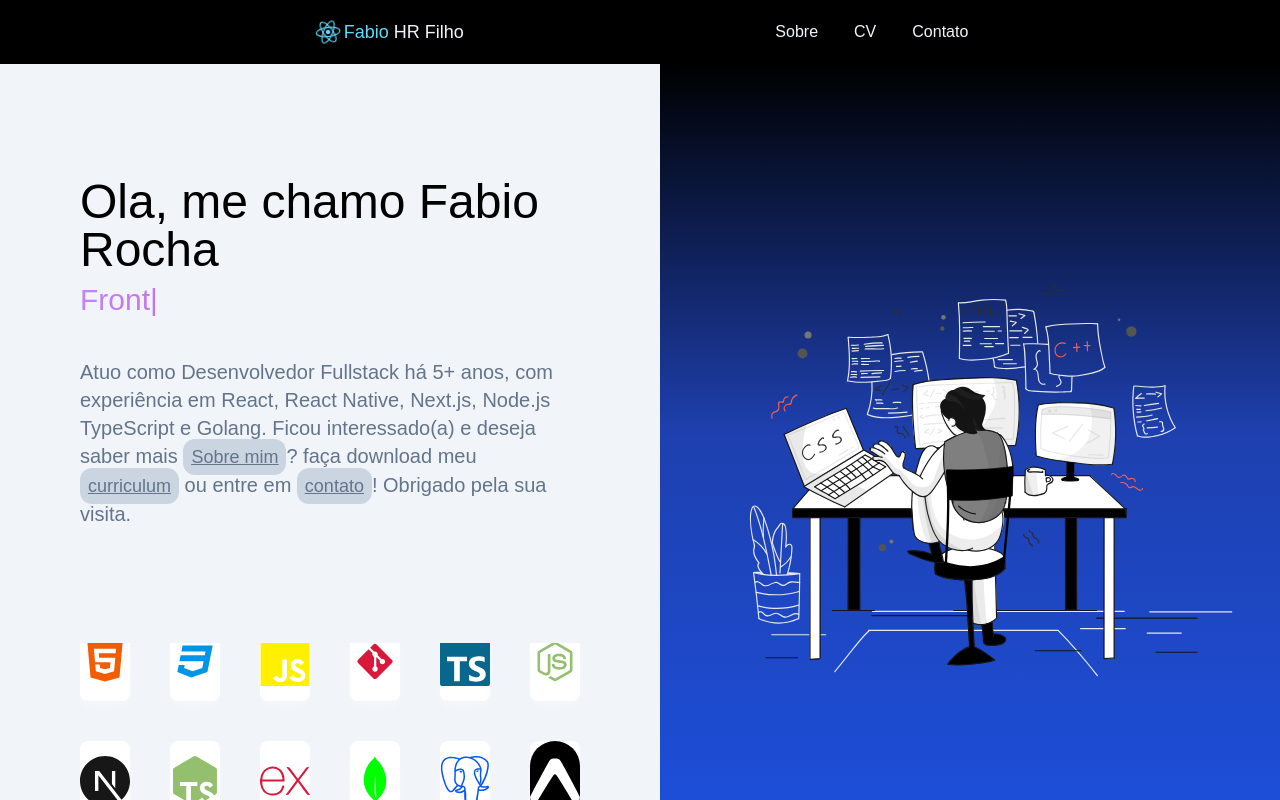
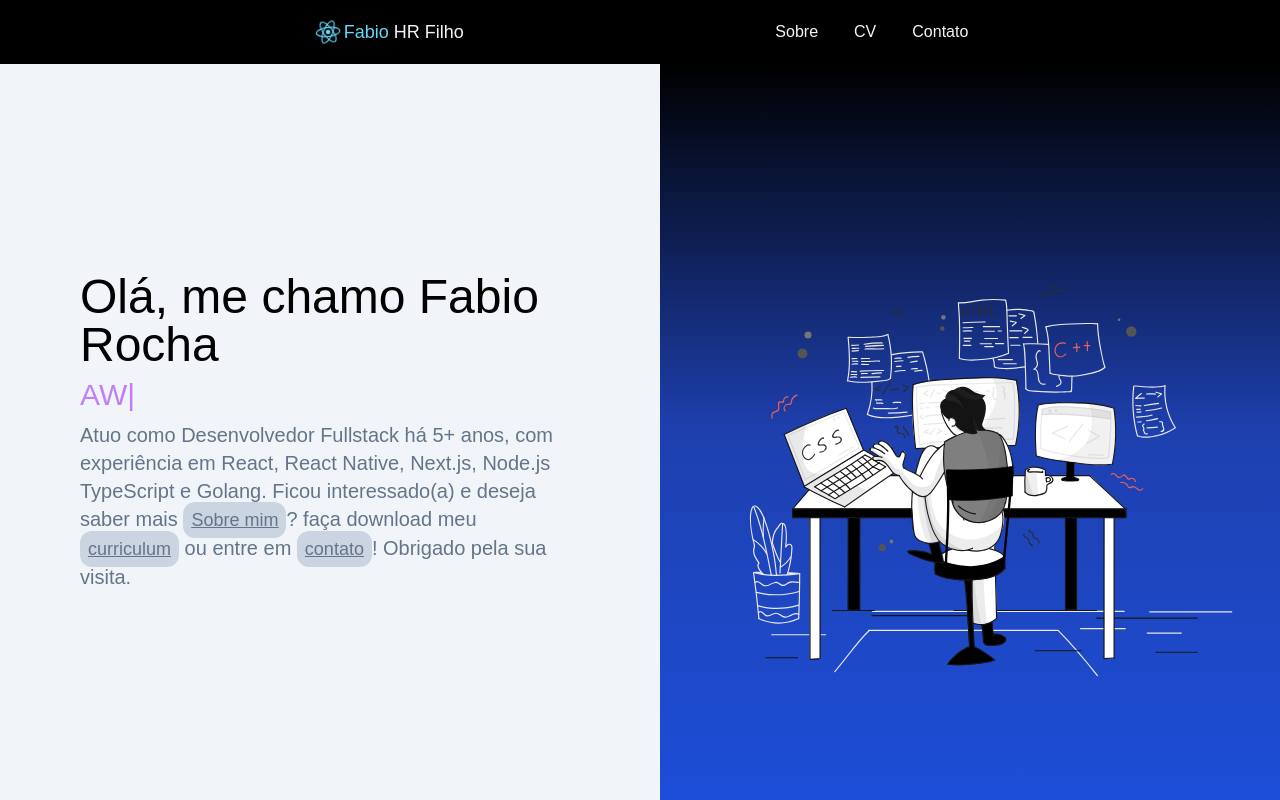
Before and after one commit to FabioRocha231/Portfolio, a Next.js app: page / in a window 1280 px wide. Built offline with nearby package versions, Linux system fonts and the light colour scheme.

Commit message:
fix: removed unecessary files

```diff
--- a/components/Greetings/GreetingComponent.tsx
+++ /dev/null
@@ -1,11 +0,0 @@
-import { MySkills } from '../MySkills/MySkills'
-import { TextAndRedirect } from './TextAndRedirect'
-
-export const GreetingsComponent = () => {
-  return (
-    <div className="flex h-full flex-1 flex-col bg-slate-100 px-20 lg:hidden">
-      <TextAndRedirect />
-      <MySkills />
-    </div>
-  )
-}
--- a/components/Greetings/TextAndRedirect.tsx
+++ b/components/Greetings/GreetingsAndRedirects.tsx
@@ -2,29 +2,36 @@ import { ReactTyped } from "react-typed";
 
 import Redirect from "./Redirect";
 
-export const TextAndRedirect = () => {
-  const strings = [
-    "Fullstack developer",
-    "Front-End developer",
-    "Back-end developer",
-    "Mobile developer",
-  ];
+const strings = [
+  "Fullstack developer",
+  "DevOps",
+  "AWS",
+  "Kubernets",
+  "Golang",
+  "React",
+  "React Native",
+  "Next.js",
+  "Node.js",
+  "Typescript",
+];
+
+export const GreetingsAndRedirects = () => {
   return (
-    <div className="flex h-full flex-col items-center justify-center">
-      <section className="flex self-start w-[650px] flex-col 2xl:w-[500px] lg:w-full">
+    <section className="flex flex-col h-full items-center justify-center flex-1 bg-slate-100 px-20 lg:hidden">
+      <article className="flex self-start w-[650px] flex-col 2xl:w-[500px] lg:w-full">
         <h1 className="text-5xl text-black lg:text-5xl lg:text-white sm:text-3xl xs:text-2xl ">
-          Ola, me chamo Fabio Rocha
+          Olá, me chamo Fabio Rocha
         </h1>
         <ReactTyped
           strings={strings}
           typeSpeed={40}
           backSpeed={50}
           loop
-          className="mt-2 bg-gradient-to-r from-purple-400 to-pink-600
+          className="my-2 bg-gradient-to-r from-purple-400 to-pink-600
           bg-clip-text text-3xl text-transparent sm:text-2xl"
         />
-      </section>
-      <section className="mt-10 flex xs:mt-5">
+      </article>
+      <article>
         <p
           className="text-xl font-medium
           text-slate-500 lg:text-white xs:text-lg"
@@ -39,7 +46,7 @@ export const TextAndRedirect = () => {
           <Redirect to="/contact" content="contato" />
           {""}! Obrigado pela sua visita.
         </p>
-      </section>
-    </div>
+      </article>
+    </section>
   );
 };
--- a/components/Greetings/SvgComponent.tsx
+++ b/components/Greetings/SvgComponent.tsx
@@ -1,6 +1,6 @@
-import Image from 'next/image'
+import Image from "next/image";
 
-import { TextAndRedirect } from './TextAndRedirect'
+import { GreetingsAndRedirects } from "./GreetingsAndRedirects";
 
 export const SvgComponent = () => {
   return (
@@ -9,7 +9,7 @@ export const SvgComponent = () => {
       from-blue-700 via-blue-800 to-black lg:w-full overflow-hidden"
     >
       <div className="flex items-center justify-center px-20 mlg:hidden sm:px-10">
-        <TextAndRedirect />
+        <GreetingsAndRedirects />
       </div>
       <div className="mt-20 flex items-center justify-center xl:h-52 xl:w-96 xs:h-36 xs:w-80">
         <Image
@@ -20,5 +20,5 @@ export const SvgComponent = () => {
         />
       </div>
     </div>
-  )
-}
+  );
+};
--- a/components/Greetings/index.tsx
+++ b/components/Greetings/index.tsx
@@ -1,13 +1,13 @@
-import { GreetingsComponent } from './GreetingComponent'
-import { SvgComponent } from './SvgComponent'
+import { SvgComponent } from "./SvgComponent";
+import { GreetingsAndRedirects } from "./GreetingsAndRedirects";
 
 export const Greetings = () => {
   return (
     <section className="flex grow bg-slate-100">
       <div className="flex w-full items-center justify-between">
-        <GreetingsComponent />
+        <GreetingsAndRedirects />
         <SvgComponent />
       </div>
     </section>
-  )
-}
+  );
+};
```
